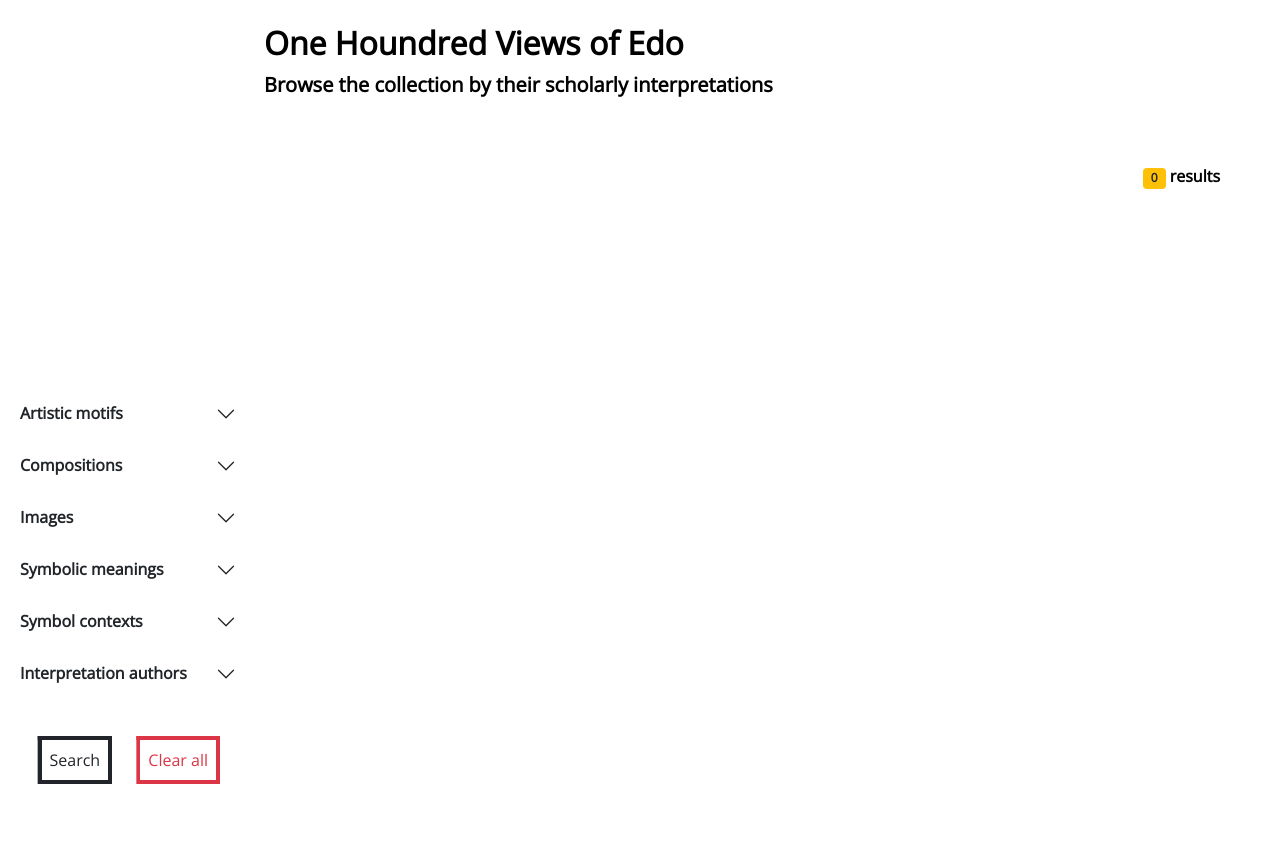
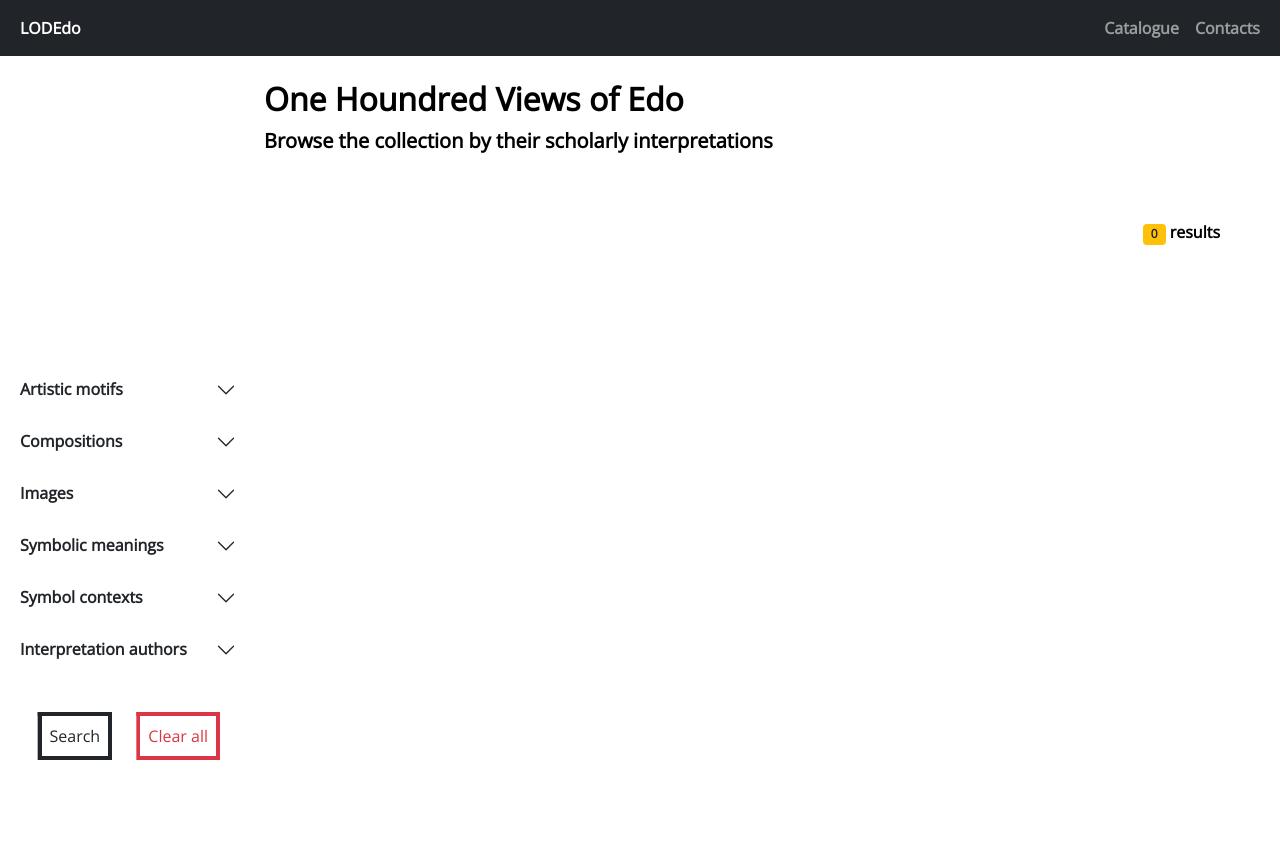
Before and after one commit to ValentinaPasqual/lodedo, a Flask app: page / in a window 1280 px wide. Before the commit the page ends 784 px from the top, so only its background shows below. Run offline with Flask 3, Linux system fonts and the light colour scheme; data that the repository does not hold is empty.

Commit message:
add contacts add nav

```diff
--- a/assets/style.css
+++ b/assets/style.css
@@ -10,7 +10,7 @@ body  {
     overflow-y: auto; /* Enable vertical scrolling when content overflows */
 }
 
-#sidebar {min-width: 20vw; transition: width 0.3s ease-in-out; /* Smooth transition for width */}
+#sidebar {min-width: 20vw; transition: width 0.3s ease-in-out; max-height:90vh !important/* Smooth transition for width */}
 .accordion-body {padding:0px}
 
 .badge-Event {background-color:#97BB30}
--- a/templates/index.html
+++ b/templates/index.html
@@ -10,6 +10,33 @@
   <link rel="stylesheet" href="./assets/style.css">
 </head>
 <body>
+
+  <!-- NAVBAR -->
+  <nav class="navbar navbar-expand-lg navbar-dark bg-dark">
+    <div class="container-fluid">
+      <button class="navbar-toggler" type="button" data-bs-toggle="collapse" data-bs-target="#navbarSupportedContent" aria-controls="navbarSupportedContent" aria-expanded="false" aria-label="Toggle navigation">
+        <span class="navbar-toggler-icon"></span>
+      </button>
+      <div class="collapse navbar-collapse" id="navbarSupportedContent">
+        <ul class="navbar-nav me-auto mb-2 mb-lg-0">
+          <li class="nav-item">
+            <a class="nav-link active fw-bolder" aria-current="page" href="#">LODEdo</a>
+          </li>
+        </ul>
+        <div class="d-flex">
+          <ul class="navbar-nav me-auto mb-2 mb-lg-0">
+          <li class="nav-item">
+            <a class="nav-link fw-bold" href="../">Catalogue</a>
+          </li>
+          <li class="nav-item d-flex">
+            <a class="nav-link fw-bold" href="../assets/contacts.html">Contacts</a>
+          </li>
+          <li class="nav-item">
+        </ul>
+      </div>
+      </div>
+    </div>
+  </nav>
 
 <div class="container-fluid">
 
```
Also changed, not shown: assets/contacts.html (added, +59 -0 lines).
